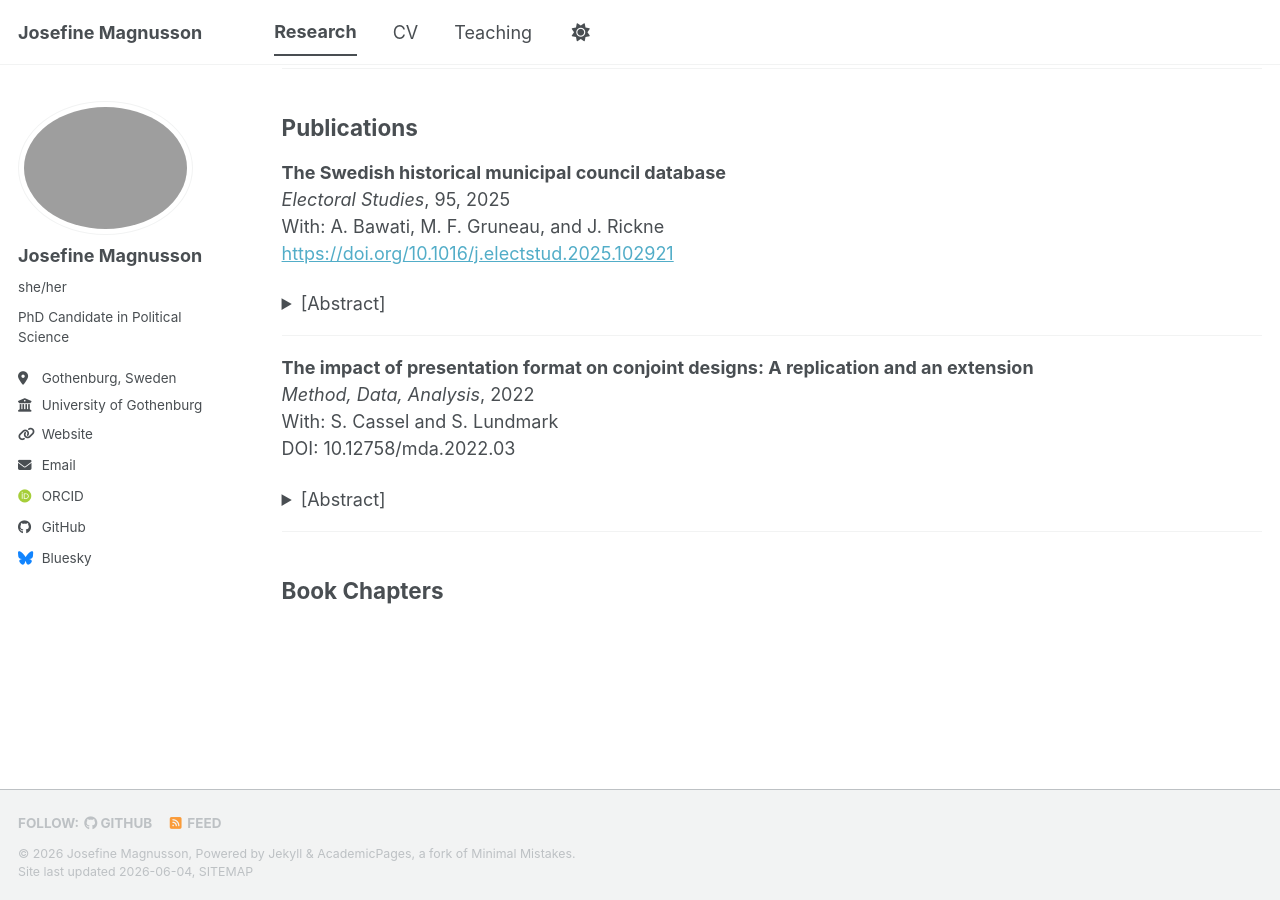
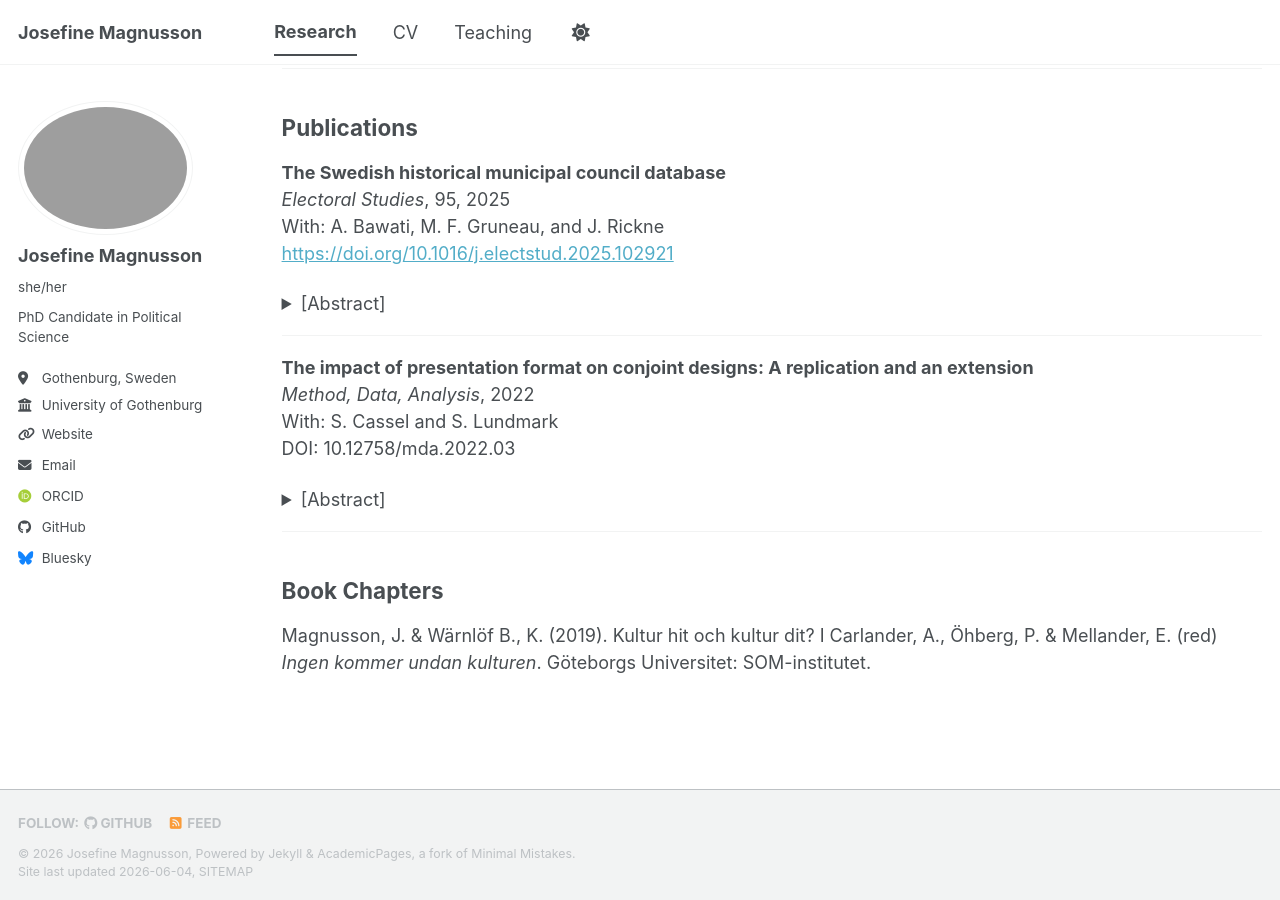
Before and after one commit to josefinemagnusson/josefinemagnusson.github.io, a Jekyll site: the page built from _pages/research.md, in a window 1280 px wide and 900 px high, scrolled down 1122 px. Built offline with Jekyll 4.4.1, drawn with Linux system fonts in a browser that asks for light colours; some web fonts are replaced; a script bundle is joined from its source files by our own code; library files that are not in the unit come from our copies.

Commit message:
Add book chapter reference to research page

```diff
--- a/_pages/research.md
+++ b/_pages/research.md
@@ -98,3 +98,5 @@ DOI: 10.12758/mda.2022.03
 ---
 
 ## Book Chapters
+
+Magnusson, J. & Wärnlöf B., K. (2019). Kultur hit och kultur dit? I Carlander, A., Öhberg, P. & Mellander, E. (red) *Ingen kommer undan kulturen*. Göteborgs Universitet: SOM-institutet.
```
